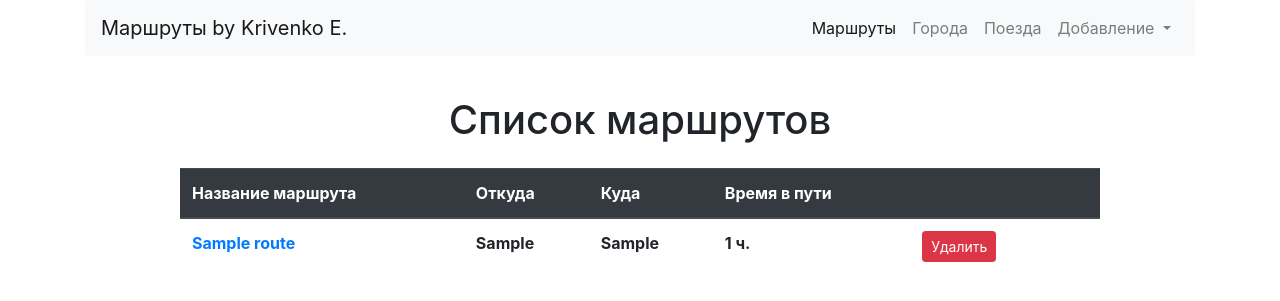
After one commit to jakosoll/travelling, a Django app: page /list/ in a window 1280 px wide. The commit adds this page. Shown: the top 301 px of the page. Run offline with Django 3.2, Linux system fonts and the light colour scheme; tables that the repository leaves empty hold one stand-in row (values such as "Sample post"); some libraries are stand-ins or nearby versions.

Commit message:
Create Detail, List and Delete View

```diff
--- a/apps/cities/views.py
+++ b/apps/cities/views.py
@@ -35,6 +35,5 @@ class CityUpdateView(SuccessMessageMixin, UpdateView):
 
 class CityDeleteView(SuccessMessageMixin, DeleteView):
     model = City
-    form_class = CityForm
     template_name = 'cities/delete.html'
     success_url = reverse_lazy('cities:home')
--- a/apps/routes/urls.py
+++ b/apps/routes/urls.py
@@ -1,9 +1,12 @@
 from django.urls import path
-from .views import home, find_routes, save_route
+from .views import home, find_routes, save_route, RouteListView, RouteDetailView, RouteDeleteView
 
 app_name = 'routes'
 urlpatterns = [
     path('find/', find_routes, name='find'),
     path('save_route/', save_route, name='save_route'),
+    path('list/', RouteListView.as_view(), name='list'),
+    path('detail/<int:pk>', RouteDetailView.as_view(), name='detail'),
+    path('delete/<int:pk>', RouteDeleteView.as_view(), name='delete'),
     path('', home, name='home')
 ]
--- a/apps/routes/views.py
+++ b/apps/routes/views.py
@@ -1,38 +1,13 @@
 from django.http import HttpResponseRedirect
 from django.shortcuts import render
 from django.contrib import messages
+from django.urls import reverse_lazy
+from django.views.generic import DetailView, ListView, DeleteView
+from .graph import get_graph, dfs_paths
 from .forms import RouteForm, RouteCreateForm
 from .models import Route
 from ..trains.models import Train
 from typing import List
-
-
-def dfs_paths(graph, start, goal):
-    """Функция поиска всех возможных маршрутов
-       из одного города в другой. Вариант посещения
-       одного и того же города более одного раза,
-        не рассматривается.
-    """
-    stack = [(start, [start])]
-    while stack:
-        (vertex, path) = stack.pop()
-        if vertex in graph.keys():
-            for next_ in graph[vertex] - set(path):
-                if next_ == goal:
-                    yield path + [next_]
-                else:
-                    stack.append((next_, path + [next_]))
-
-
-def get_graph():
-    qs = Train.objects.values()
-    from_city_set = set(i['from_city_id'] for i in qs)
-    graph = {}
-    for city in from_city_set:
-        trains = Train.objects.filter(from_city=city).values('to_city')
-        tmp = set(i['to_city'] for i in trains)
-        graph[city] = tmp
-    return graph
 
 
 def home(request):
@@ -102,6 +77,7 @@ def find_routes(request):
 
 
 def save_route(request):
+    """Сохранение маршрута в модели"""
     if request.method == 'POST':
         form = RouteCreateForm(request.POST)
         if form.is_valid():
@@ -150,3 +126,20 @@ def save_route(request):
         else:
             messages.error(request, 'Невозможно сохранить несуществующий маршрут')
             return HttpResponseRedirect('/')
+
+
+class RouteDetailView(DetailView):
+    queryset = Route.objects.all()
+    context_object_name = 'route'
+    template_name = 'routes/detail.html'
+
+
+class RouteListView(ListView):
+    queryset = Route.objects.all()
+    context_object_name = 'route_list'
+    template_name = 'routes/list.html'
+
+
+class RouteDeleteView(DeleteView):
+    model = Route
+    success_url = reverse_lazy('routes:home')
--- a/templates/base.html
+++ b/templates/base.html
@@ -1,6 +1,6 @@
 {% url 'cities:home' as cities_home %}
 {% url 'trains:home' as trains_home %}
-{% url 'routes:home' as routes_home %}
+{% url 'routes:list' as routes_list %}
 <!doctype html>
 <html lang="ru">
 <head>
@@ -16,15 +16,15 @@
 <body>
 <div class="container">
     <nav class="navbar navbar-expand-lg navbar-light bg-light rounded">
-        <a class="navbar-brand" href="#">Traveliing by Krivenko E.</a>
+        <a class="navbar-brand" href="{% url 'routes:home' %}">Маршруты by Krivenko E.</a>
         <button class="navbar-toggler" type="button" data-toggle="collapse" data-target="#navbarNavDropdown"
                 aria-controls="navbarNavDropdown" aria-expanded="false" aria-label="Toggle navigation">
             <span class="navbar-toggler-icon"></span>
         </button>
         <div class="collapse navbar-collapse" id="navbarNavDropdown">
             <ul class="navbar-nav ml-auto">
-                <li class="nav-item {% if request.path == routes_home %} active {% endif %}">
-                    <a class="nav-link" href="{% url 'routes:home' %}">Маршруты</a>
+                <li class="nav-item {% if request.path == routes_list %} active {% endif %}">
+                    <a class="nav-link" href="{% url 'routes:list' %}">Маршруты</a>
                 </li>
                 <li class="nav-item {% if request.path == cities_home %} active {% endif %}">
                     <a class="nav-link" href="{% url 'cities:home' %}">Города <span class="sr-only">(current)</span></a>
@@ -35,12 +35,11 @@
                 <li class="nav-item dropdown">
                     <a class="nav-link dropdown-toggle" href="#" id="navbarDropdownMenuLink" role="button"
                        data-toggle="dropdown" aria-haspopup="true" aria-expanded="false">
-                        Дополнительно
+                        Добавление
                     </a>
                     <div class="dropdown-menu" aria-labelledby="navbarDropdownMenuLink">
                         <a class="dropdown-item" href="{% url 'cities:add' %}">Добавить город</a>
                         <a class="dropdown-item" href="{% url 'trains:add' %}">Добавить поезд</a>
-                        <a class="dropdown-item" href="#">Добавить маршрут</a>
                     </div>
                 </li>
             </ul>
--- /dev/null
+++ b/templates/routes/list.html
@@ -0,0 +1,35 @@
+{% extends 'base.html' %}
+{% block title %}Маршруты{% endblock title %}
+{% block content %}
+    <div class="container my-4">
+        <h1 class="text-center my-4">Список маршрутов</h1>
+        <div class="row">
+            <div class="col-md-10 mx-auto">
+                <table class="table">
+                    <thead class="thead-dark rounded">
+                    <tr>
+                        <th scope="col">Название маршрута</th>
+                        <th scope="col">Откуда</th>
+                        <th scope="col">Куда</th>
+                        <th scope="col">Время в пути</th>
+                        <th scope="col">&nbsp;</th>
+                        <th scope="col">&nbsp;</th>
+                    </tr>
+                    </thead>
+                    <tbody>
+                    {% for route in route_list %}
+                        <tr>
+                            <th scope="row"><a href="{% url 'routes:detail' pk=route.pk %}">{{ route.name }}</a></th>
+                            <th>{{ route.from_city }}</th>
+                            <th>{{ route.to_city }}</th>
+                            <th>{{ route.travel_time }} ч.</th>
+                            <td><a class="btn btn-danger btn-sm" href="{% url 'routes:delete' pk=route.pk %}"
+                                   role="button">Удалить</a></td>
+                        </tr>
+                    {% endfor %}
+                    </tbody>
+                </table>
+            </div>
+        </div>
+    </div>
+{% endblock %}
```
Also changed, not shown: apps/routes/graph.py (added, +29 -0 lines), templates/routes/detail.html (added, +30 -0 lines).
